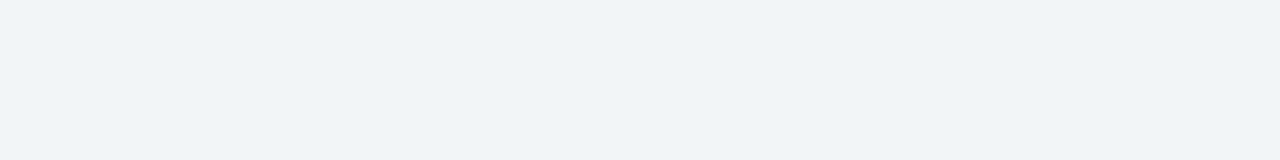
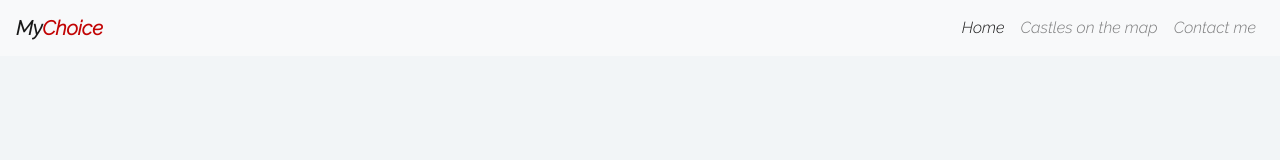
Before and after one commit to Diolg/discover-swedish-castles, a plain HTML site: page contacts.html in a window 1280 px wide. Drawn offline with nearby package versions, Linux system fonts and the light colour scheme.

Commit message:
Add navbar menu

```diff
--- a/contacts.html
+++ b/contacts.html
@@ -20,6 +20,28 @@
 
 <!--Navbar menu-->
 
+<!--Navbar menu-->
+    <nav class="navbar navbar-expand-lg navbar-light bg-light fixed-top">
+        <a class="navbar-brand" href="index.html"><strong>My<span class="nav-choice">Choice</span></strong></a>
+        <button class="navbar-toggler" type="button" data-toggle="collapse" data-target="#navbarSupportedContent"
+            aria-controls="navbarSupportedContent" aria-expanded="false" aria-label="Toggle navigation">
+            <span class="navbar-toggler-icon"></span>
+        </button>
+        <div class="collapse navbar-collapse" id="navbarSupportedContent">
+            <ul class="navbar-nav ml-auto">
+                <li class="nav-item active">
+                    <a class="nav-link" href="index.html">Home <span class="sr-only"></span></a>
+                </li>
+                <li class="nav-item">
+                    <a class="nav-link" href="map.html">Castles on the map<span class="sr-only"></span></a>
+                </li>
+                <li class="nav-item">
+                    <a class="nav-link" href="contacts.html">Contact me <span class="sr-only"></span></a>
+                </li>
+            </ul>
+        </div>
+    </nav>
+
 <!--Header with call to action to submit a message-->
 
 <!--Contact form-->
```
